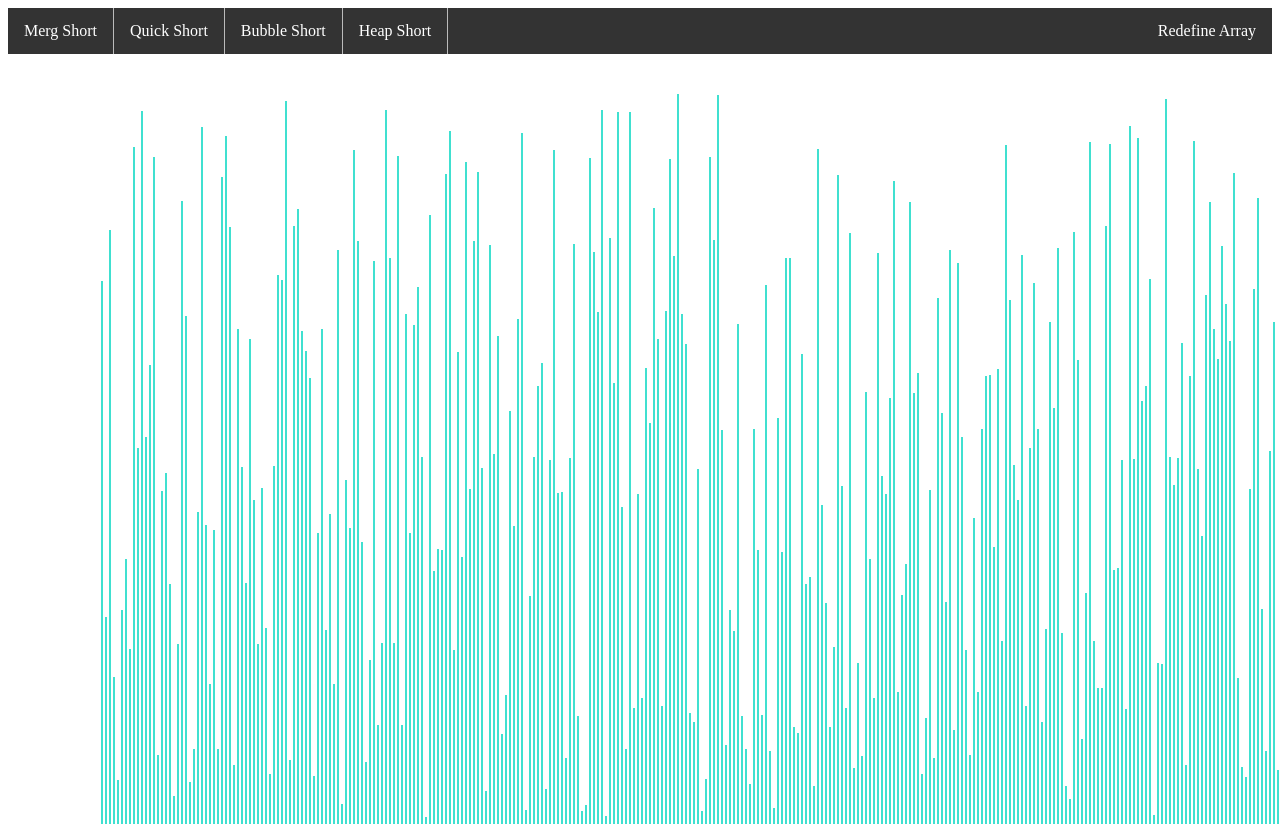
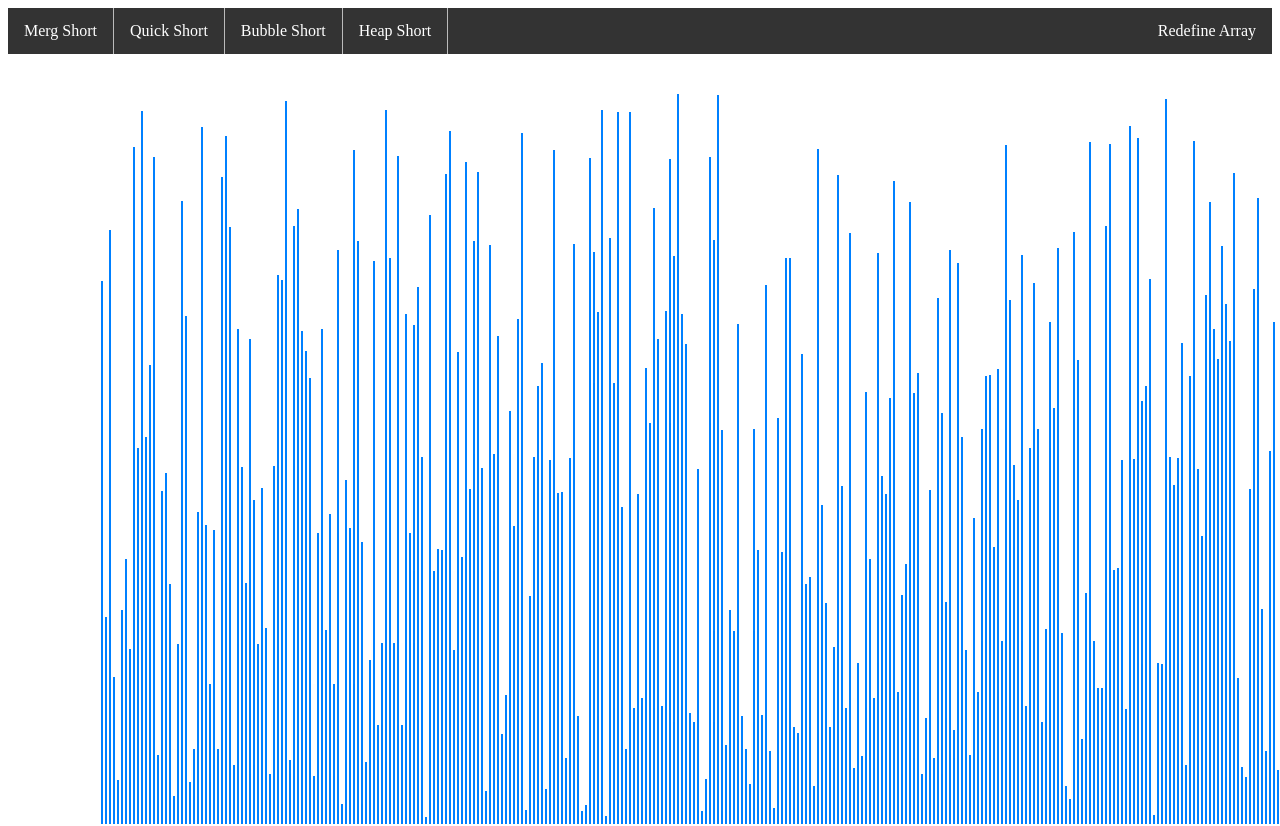
Before and after one commit to patelshyam/Sorting-visualizer-angular, an Angular app: page / in a window 1280 px wide. Shown: the top 826 px of the page. Built offline with nearby package versions, Linux system fonts and the light colour scheme.

Commit message:
Visualizing with partially corract :)

```diff
--- a/src/app/screen/Algorithm.js
+++ b/src/app/screen/Algorithm.js
@@ -1,14 +1,15 @@
 let animations = [];
 
 export function getAnimationForMergeSort(unsortedArray){
-  mergeSort(unsortedArray);
+  mergeSort(unsortedArray,0);
   let Animations = getIndexOfAnimations(animations,unsortedArray);
+  console.log(Animations);
   return Animations;
 }
 
 
 
-function mergeSort (unsortedArray) {
+function mergeSort (unsortedArray,startIndex) {
   // No need to sort the array if the array only has one element or empty
   if (unsortedArray.length <= 1) {
     return unsortedArray;
@@ -22,16 +23,18 @@ function mergeSort (unsortedArray) {
 
   // Using recursion to combine the left and right
   return merge(
-    mergeSort(left), mergeSort(right)
+    mergeSort(left,startIndex), mergeSort(right,middle),startIndex
   );
 }
 
 // Merge the two arrays: left and right
-function merge (left, right) {
+function merge (left, right,startIndex) {
   let resultArray = [], leftIndex = 0, rightIndex = 0;
-  let k = leftIndex;
+  let k = startIndex;
   // We will concatenate values into the resultArray in order
+  console.log(k);
   while (leftIndex < left.length && rightIndex < right.length) {
+
       animations.push(["highLight",k,right[rightIndex]]);
       animations.push(["highLight",k,right[rightIndex]]);
 
--- a/src/app/screen/screen.component.html
+++ b/src/app/screen/screen.component.html
@@ -1,4 +1,4 @@
 <div class="array-container">
-  <div class="array-bar" *ngFor="let i of Array;" style="background-color: turquoise;" [ngStyle]="{'height': i+'px'}">
+  <div class="array-bar" *ngFor="let i of Array;" [ngStyle]="{'height': i+'px','background-color':PRIMARY_COLOR}">
   </div>
 </div>
--- a/src/app/screen/screen.component.ts
+++ b/src/app/screen/screen.component.ts
@@ -15,12 +15,12 @@ export class ScreenComponent implements OnInit {
    Array = [];
 
    // This is the main color of the array bars.
-   PRIMARY_COLOR = 'turquoise';
+   PRIMARY_COLOR = '#0080FF';
 
    // This is the color of array bars that are being compared throughout the animations.
    SECONDARY_COLOR = 'red';
 
-   ANIMATION_SPEED_MS = 10;
+   ANIMATION_SPEED_MS = 1;
 
   clickEventSubscription:Subscription;
 
@@ -54,6 +54,7 @@ export class ScreenComponent implements OnInit {
     for (let i = 0; i < this.NUMBER_OF_ARRAY_BARS; i++) {
       array.push(this.randomIntFromInterval(5, 730));
     }
+
     this.Array = array;
    }
 
```
